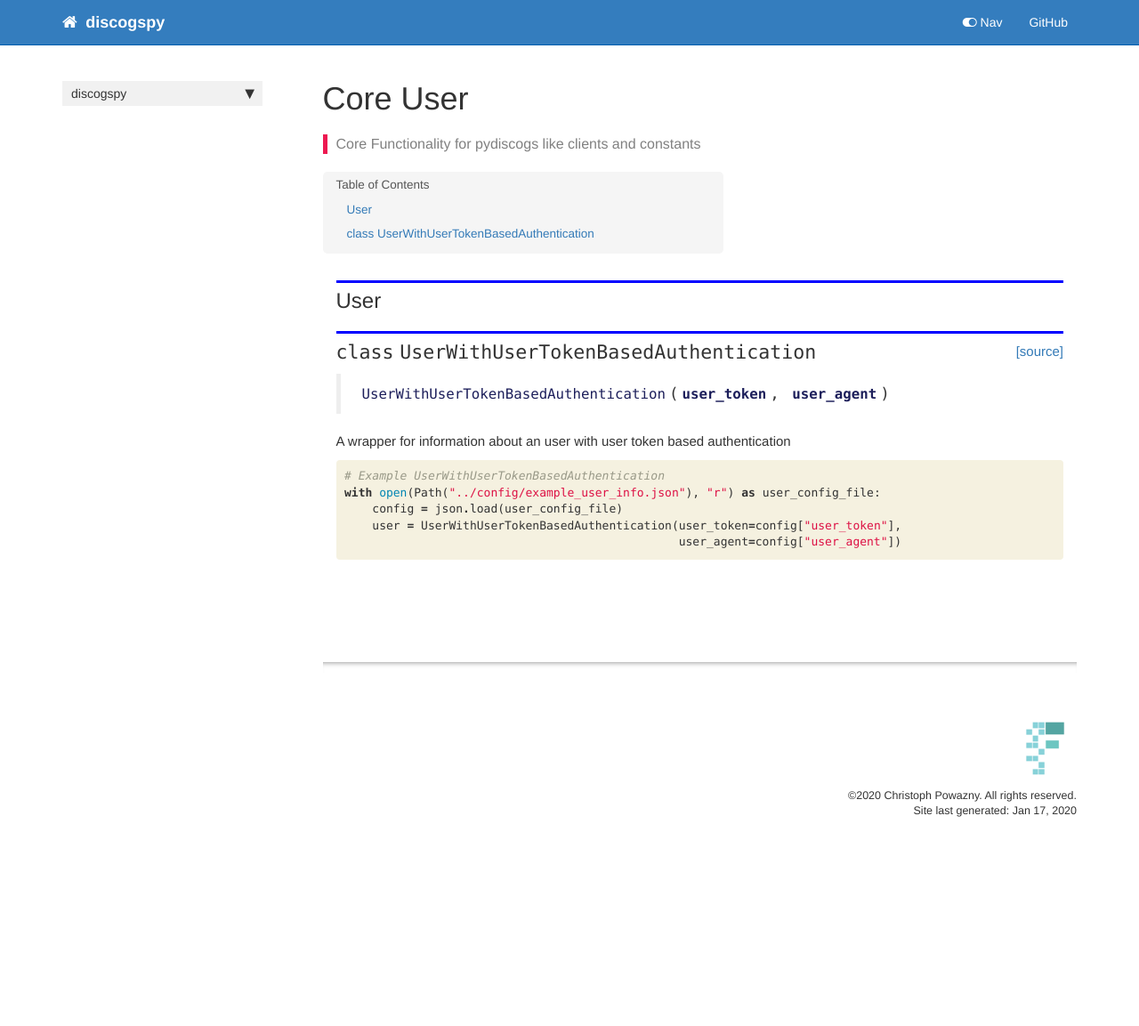
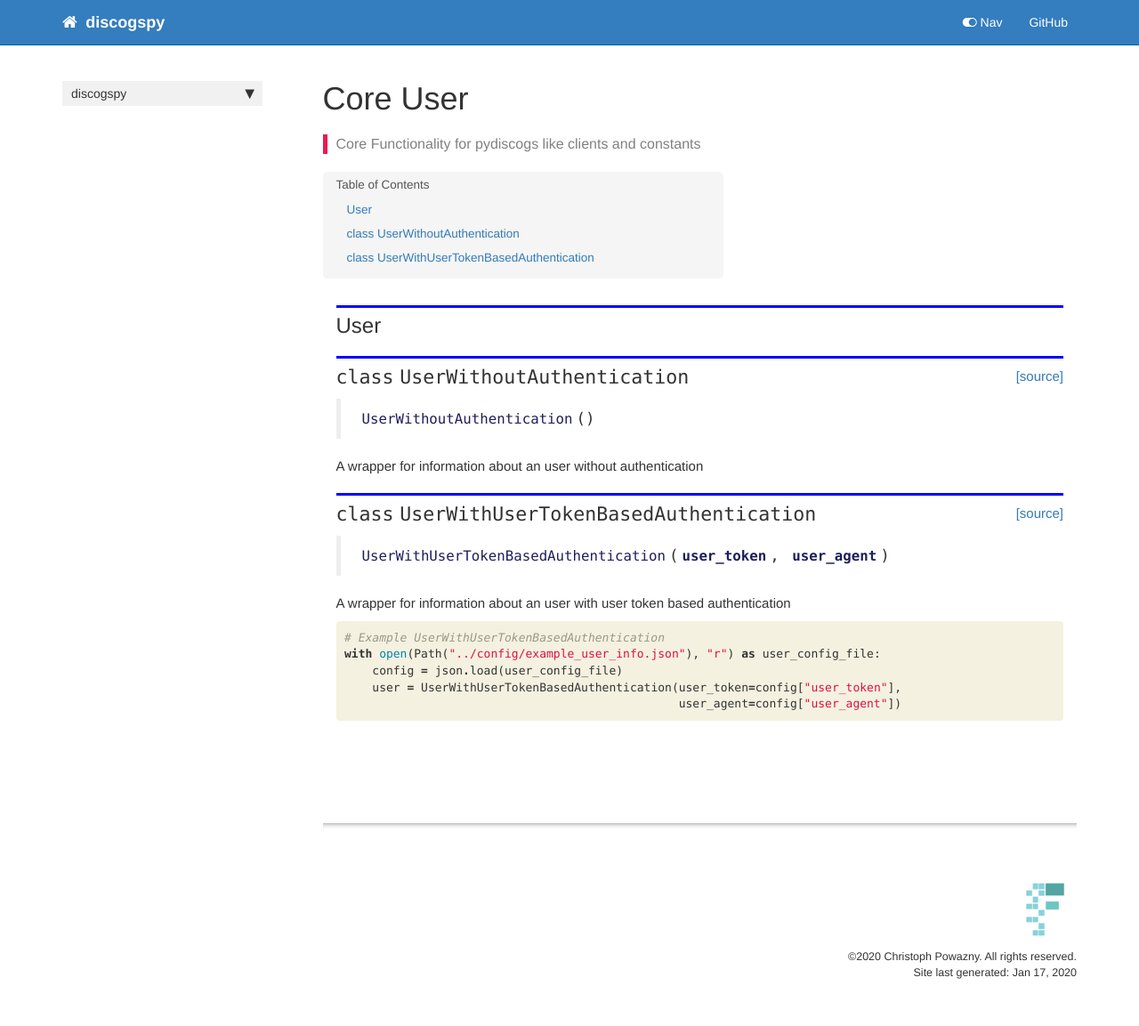
Before and after one commit to cpow-89/discogspy, a Jekyll site: the page built from docs/core.discogs_user.html, in a window 1280 px wide. Shown: the whole page at 89% size. Built offline with Jekyll 4.4.1, drawn with Linux system fonts in a browser that asks for light colours; nearby versions of some CDN libraries; comment, search, counter and statistics services are not loaded; before the commit the page ends 971 px from its top, so only the background shows below that.

Commit message:
add user without Authentication

```diff
--- a/discogspy/_nbdev.py
+++ b/discogspy/_nbdev.py
@@ -5,6 +5,7 @@ __all__ = ["index", "modules", "custom_doc_links", "git_url"]
 index = {"BASE_URL": "00_core.constants.ipynb",
          "RELEASES_URL": "00_core.constants.ipynb",
          "VALID_CURR_ABBR": "00_core.constants.ipynb",
+         "UserWithoutAuthentication": "01_core.discogs_user.ipynb",
          "UserWithUserTokenBasedAuthentication": "01_core.discogs_user.ipynb",
          "get_release": "02_core.database_rq.ipynb",
          "get_release_rating_by_user": "02_core.database_rq.ipynb"}
--- a/docs/core.discogs_user.html
+++ b/docs/core.discogs_user.html
@@ -40,7 +40,31 @@ summary: "Core Functionality for pydiscogs like clients and constants"
 
 
 <div class="output_markdown rendered_html output_subarea ">
-<h2 id="UserWithUserTokenBasedAuthentication" class="doc_header"><code>class</code> <code>UserWithUserTokenBasedAuthentication</code><a href="https://github.com/cpow-89/discogspy/tree/master/discogspy/core/discogs_user.py#L6" class="source_link" style="float:right">[source]</a></h2><blockquote><p><code>UserWithUserTokenBasedAuthentication</code>(<strong><code>user_token</code></strong>, <strong><code>user_agent</code></strong>)</p>
+<h2 id="UserWithoutAuthentication" class="doc_header"><code>class</code> <code>UserWithoutAuthentication</code><a href="https://github.com/cpow-89/discogspy/tree/master/discogspy/core/discogs_user.py#L6" class="source_link" style="float:right">[source]</a></h2><blockquote><p><code>UserWithoutAuthentication</code>()</p>
+</blockquote>
+<p>A wrapper for information about an user without authentication</p>
+
+</div>
+
+</div>
+
+</div>
+</div>
+
+</div>
+<div class="cell border-box-sizing code_cell rendered">
+
+</div>
+<div class="cell border-box-sizing code_cell rendered">
+
+<div class="output_wrapper">
+<div class="output">
+
+<div class="output_area">
+
+
+<div class="output_markdown rendered_html output_subarea ">
+<h2 id="UserWithUserTokenBasedAuthentication" class="doc_header"><code>class</code> <code>UserWithUserTokenBasedAuthentication</code><a href="https://github.com/cpow-89/discogspy/tree/master/discogspy/core/discogs_user.py#L16" class="source_link" style="float:right">[source]</a></h2><blockquote><p><code>UserWithUserTokenBasedAuthentication</code>(<strong><code>user_token</code></strong>, <strong><code>user_agent</code></strong>)</p>
 </blockquote>
 <p>A wrapper for information about an user with user token based authentication</p>
 
```
Also changed, not shown: docs/core.database_rq.html (+4 -4 lines), 4 other files.
